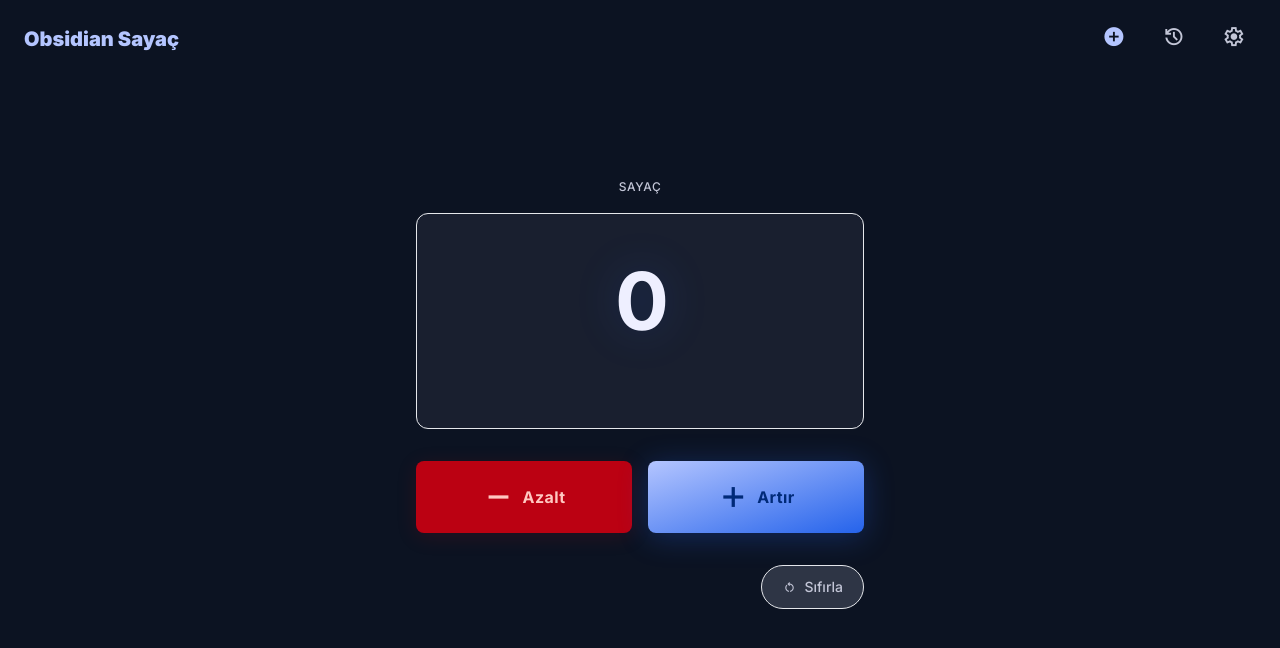
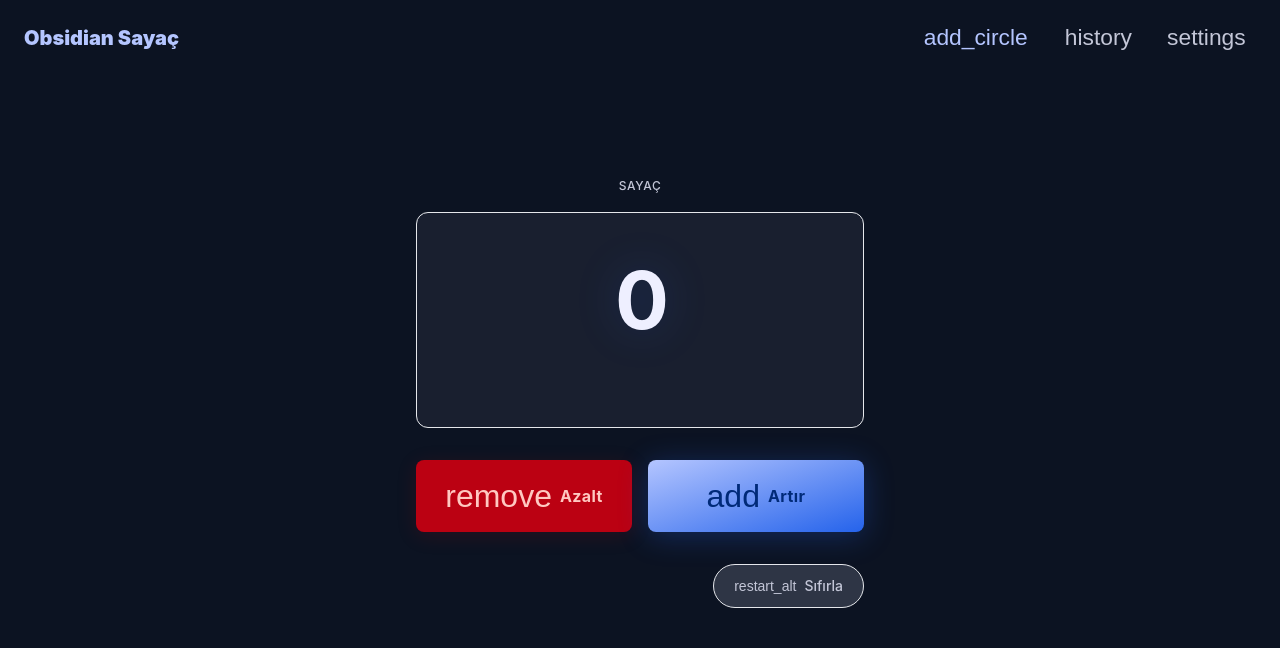
Before and after one commit to hikmetgulsesli/smoke-sayac-26042215, a React (Vite) app: page / in a window 1280 px wide. Shown: the top 648 px of the page. Built offline with nearby package versions, Linux system fonts and the light colour scheme.

Commit message:
feat: QA-FIX-003 - QA fix — final-test runtime failures

```diff
--- a/src/index.css
+++ b/src/index.css
@@ -1,4 +1,3 @@
-@import url("https://fonts.googleapis.com/css2?family=Inter:wght@400;500;600;700;800;900&family=Material+Symbols+Outlined:wght,FILL@100..700,0..1&display=swap");
 @import url("../stitch/design-tokens.css");
 
 @tailwind base;
--- a/src/screens/HataDurumuEkrani.tsx
+++ b/src/screens/HataDurumuEkrani.tsx
@@ -6,8 +6,6 @@
 // 2. Add useState for dynamic values (replace hardcoded text)
 // 3. Add onClick/onChange handlers to interactive elements
 // 4. Replace placeholder data with props/state
-
-import { useState } from "react";
 
 import type { SayacContext } from '../types/counter';
 
--- a/src/screens/SifirlamaOnayDiyalogu.tsx
+++ b/src/screens/SifirlamaOnayDiyalogu.tsx
@@ -6,8 +6,6 @@
 // 2. Add useState for dynamic values (replace hardcoded text)
 // 3. Add onClick/onChange handlers to interactive elements
 // 4. Replace placeholder data with props/state
-
-import { useState } from "react";
 
 import type { SayacContext } from '../types/counter';
 
--- a/src/screens/YuklemeEkrani.tsx
+++ b/src/screens/YuklemeEkrani.tsx
@@ -6,8 +6,6 @@
 // 2. Add useState for dynamic values (replace hardcoded text)
 // 3. Add onClick/onChange handlers to interactive elements
 // 4. Replace placeholder data with props/state
-
-import { useState } from "react";
 
 interface YuklemeEkraniProps {}
 
```
